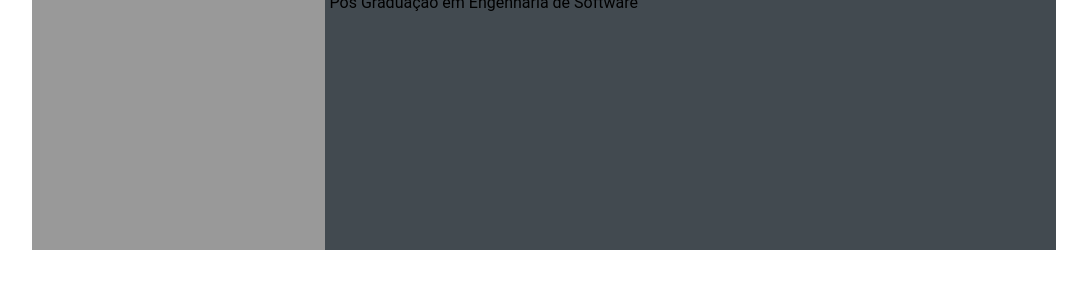
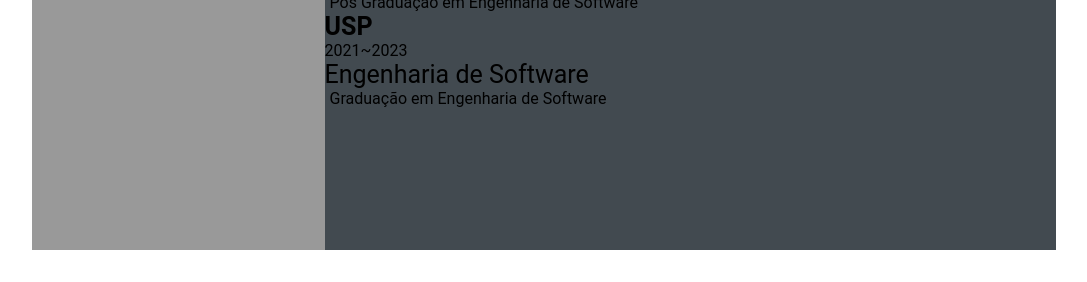
Before and after one commit to mariromeu/mariromeu.github, a plain HTML site: page index.html in a window 1280 px wide. Shown: the part 582-864 px from the top of the page, without its empty margins (96-1183 px from the left). Drawn offline with Linux system fonts and the light colour scheme.

Commit message:
agorafoiaula4

```diff
--- a/index.html
+++ b/index.html
@@ -81,6 +81,16 @@
                             Pós Graduação em Engenharia de Software
                         </p>
                     </div>
+                    <div class="education-left">
+                        <p class="education-school-name">USP</p>
+                        <p class="education-time-period">2021~2023</p>
+                    </div>
+                    <div class="education-right">
+                        <p class="education-subject">Engenharia de Software</p>
+                        <p class="education-desc">
+                            Graduação em Engenharia de Software
+                        </p>
+                    </div>
                 </div>
                 </section>
             </section>
```
